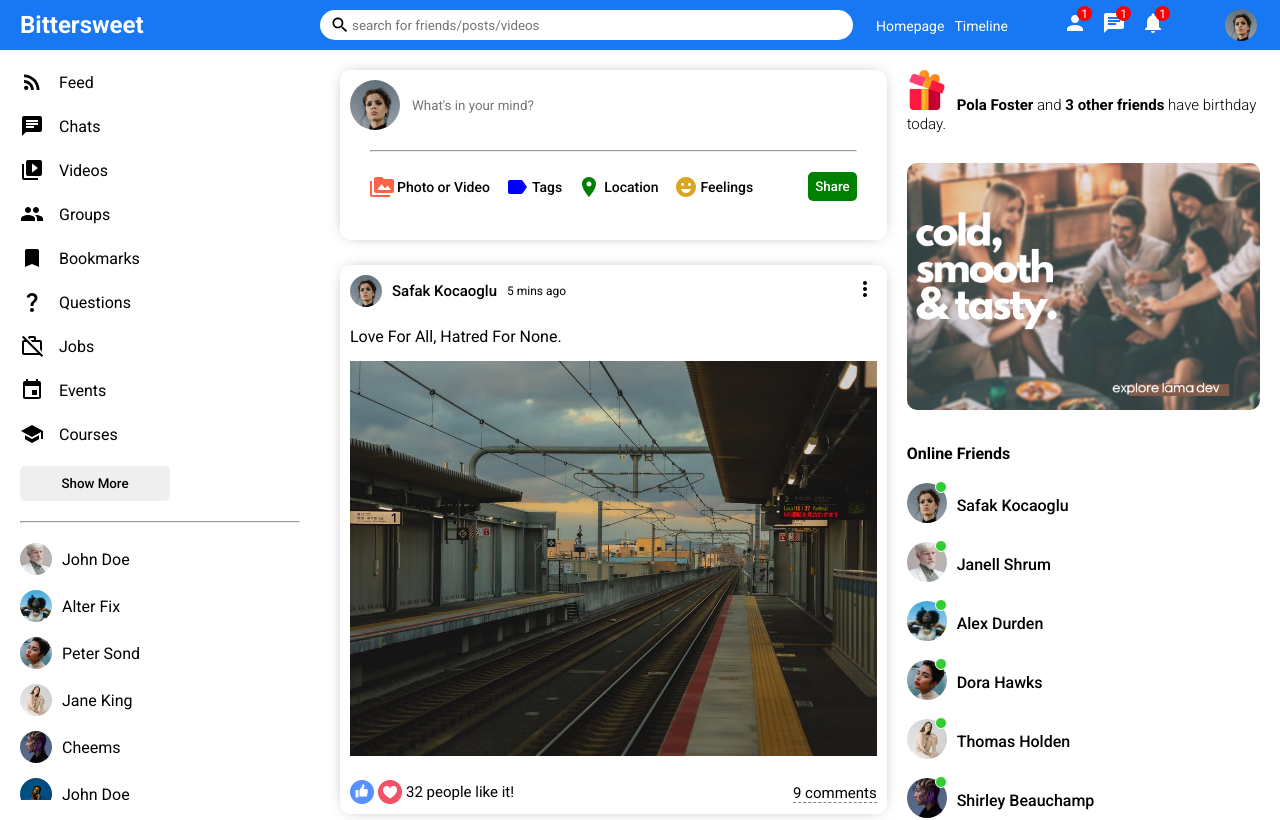
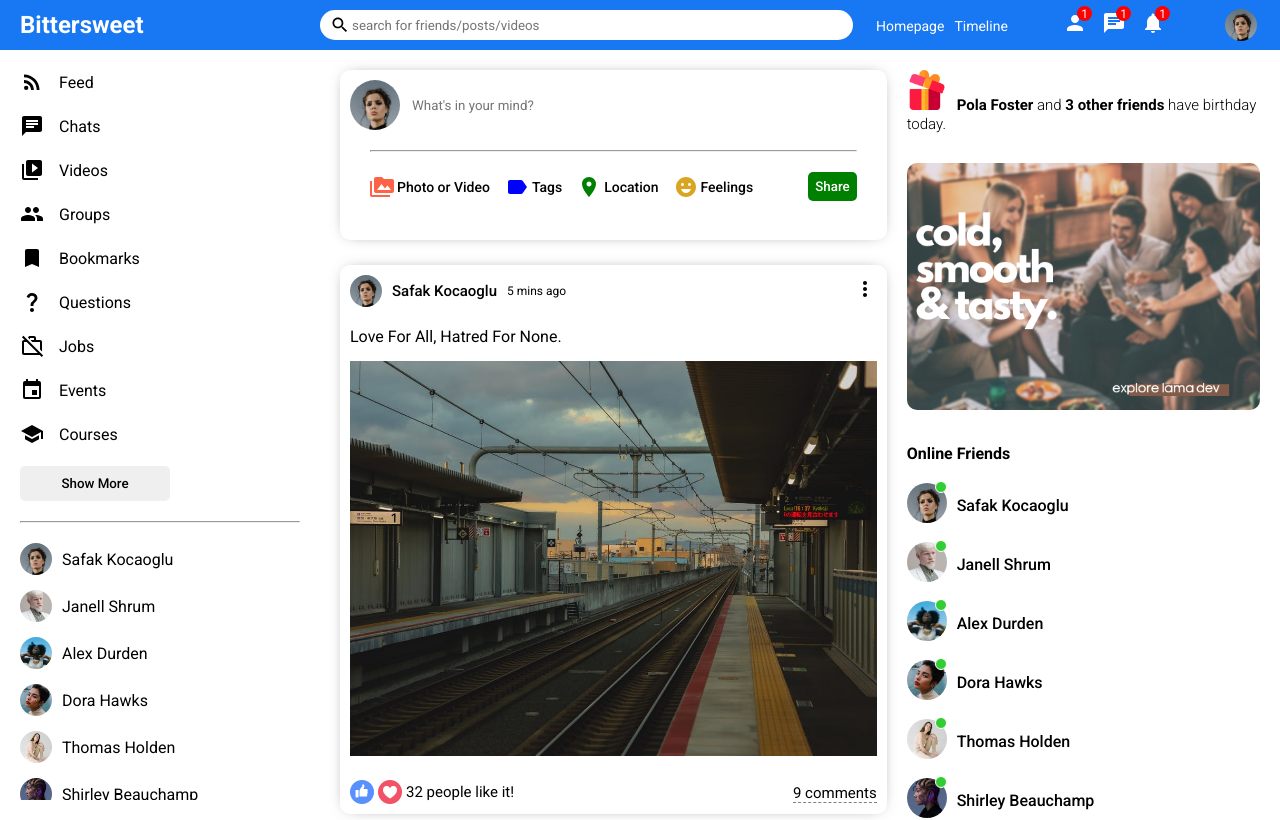
Before and after one commit to itshmnt/Bittersweet-frontend, a React (Create React App) app: page / in a window 1280 px wide. Shown: the top 820 px of the page. Built offline with nearby package versions, Linux system fonts and the light colour scheme; the HTML template or start-up script is replaced by a standard one.

Commit message:
Adding Like fuctionality

```diff
--- /dev/null
+++ b/src/components/closeFriend/CloseFriend.jsx
@@ -0,0 +1,10 @@
+import "./closeFriend.css";
+
+export default function CloseFriend({user}) {
+  return (
+    <li className="sidebarFriend">
+      <img src={user.profilePicture} alt="" className="sidebarFriendImg" />
+      <span className="sidebarFriendName">{user.username}</span>
+    </li>
+  );
+}
--- /dev/null
+++ b/src/components/closeFriend/closeFriend.css
@@ -0,0 +1,13 @@
+.sidebarFriend {
+    display: flex;
+    align-items: center;
+    margin-bottom: 15px;
+}
+
+.sidebarFriendImg {
+    width: 32px;
+    height: 32px;
+    border-radius: 50%;
+    margin-right: 10px;
+    object-fit: cover;
+}
--- a/src/components/post/Post.jsx
+++ b/src/components/post/Post.jsx
@@ -1,8 +1,17 @@
 import { MoreVert } from "@mui/icons-material";
 import "./post.css";
 import { Users } from '../../dummyData';
+import { useState } from "react";
 
 export default function Post({post}) {
+    const [like, setLike] = useState(post.like);
+    const [isLiked, setIsLiked] = useState(false);
+
+    const likeHandler = () => {
+        setLike(isLiked ? like-1 : like+1);
+        setIsLiked(!isLiked);
+    }
+
     return (
         <div className="post">
             <div className="postWrapper">
@@ -24,9 +33,9 @@ export default function Post({post}) {
                 </div>
                 <div className="postBottom">
                     <div className="postBottomLeft">
-                        <img src="/assets/like.png" alt="" className="likeIcon" />
-                        <img src="/assets/heart.png" alt="" className="likeIcon" />
-                        <span className="postLikeCounter">{post.like} people like it!</span>
+                        <img src="/assets/like.png" alt="" onClick={likeHandler} className="likeIcon" />
+                        <img src="/assets/heart.png" alt="" onClick={likeHandler} className="likeIcon" />
+                        <span className="postLikeCounter">{like} people like it!</span>
                     </div>
                     <div className="postBottomRight">
                         <span className="postCommentText">{post.comment} comments</span>
--- a/src/components/rightbar/rightbar.css
+++ b/src/components/rightbar/rightbar.css
@@ -1,5 +1,9 @@
 .rightbar {
     flex: 3.5;
+    /* height: calc(100vh - 50px);
+    overflow-y: scroll;
+    position: sticky;
+    top: 50px; */
 }
 
 .rightbarWrapper {
--- a/src/components/sidebar/Sidebar.jsx
+++ b/src/components/sidebar/Sidebar.jsx
@@ -1,5 +1,7 @@
 import { Bookmark, Chat, Event, Group, QuestionMark, RssFeed, School, VideoLibrary, WorkOffOutlined } from "@mui/icons-material";
 import "./sidebar.css";
+import { Users } from '../../dummyData';
+import CloseFriend from "../closeFriend/CloseFriend";
 
 export default function Sidebar() {
     return (
@@ -46,38 +48,9 @@ export default function Sidebar() {
                 <button className="sidebarButton">Show More</button>
                 <hr className="sidebarHr"/>
                 <ul className="sidebarFriendList">
-                    <li className="sidebarFriend">
-                        <img src="/assets/person/2.jpeg" alt="" className="sidebarFriendImg" />
-                        <span className="sidebarFriendName">John Doe</span>
-                    </li>
-                    <li className="sidebarFriend">
-                        <img src="/assets/person/3.jpeg" alt="" className="sidebarFriendImg" />
-                        <span className="sidebarFriendName">Alter Fix</span>
-                    </li>
-                    <li className="sidebarFriend">
-                        <img src="/assets/person/4.jpeg" alt="" className="sidebarFriendImg" />
-                        <span className="sidebarFriendName">Peter Sond</span>
-                    </li>
-                    <li className="sidebarFriend">
-                        <img src="/assets/person/5.jpeg" alt="" className="sidebarFriendImg" />
-                        <span className="sidebarFriendName">Jane King</span>
-                    </li>
-                    <li className="sidebarFriend">
-                        <img src="/assets/person/6.jpeg" alt="" className="sidebarFriendImg" />
-                        <span className="sidebarFriendName">Cheems</span>
-                    </li>
-                    <li className="sidebarFriend">
-                        <img src="/assets/person/7.jpeg" alt="" className="sidebarFriendImg" />
-                        <span className="sidebarFriendName">John Doe</span>
-                    </li>
-                    <li className="sidebarFriend">
-                        <img src="/assets/person/8.jpeg" alt="" className="sidebarFriendImg" />
-                        <span className="sidebarFriendName">Hogwortz</span>
-                    </li>
-                    <li className="sidebarFriend">
-                        <img src="/assets/person/9.jpeg" alt="" className="sidebarFriendImg" />
-                        <span className="sidebarFriendName">John Doe</span>
-                    </li>
+                    {Users.map(u=>(
+                        <CloseFriend key={u.id} user={u} />
+                    ))}
                 </ul>
             </div>
         </div>
--- a/src/components/sidebar/sidebar.css
+++ b/src/components/sidebar/sidebar.css
@@ -54,17 +54,3 @@
     margin: 0;
     list-style: none;
 }
-
-.sidebarFriend {
-    display: flex;
-    align-items: center;
-    margin-bottom: 15px;
-}
-
-.sidebarFriendImg {
-    width: 32px;
-    height: 32px;
-    border-radius: 50%;
-    margin-right: 10px;
-    object-fit: cover;
-}
```
